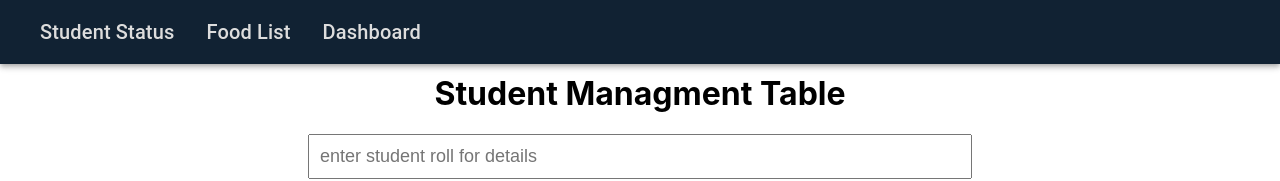
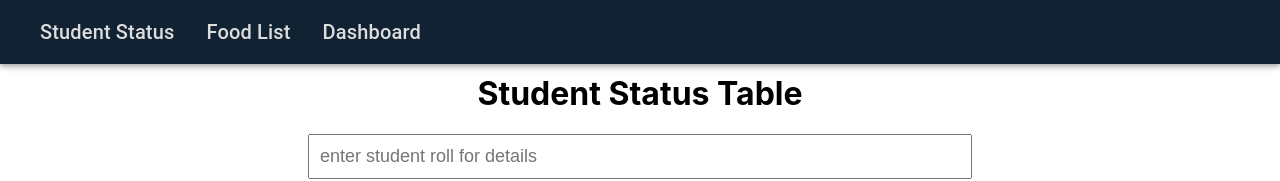
Before and after one commit to sharifok1/sharif-yda-task, a React (Create React App) app: page /StudentStatus in a window 1280 px wide. Shown: the top 181 px of the page. Built offline with nearby package versions, Linux system fonts and the light colour scheme; no server answers.

Commit message:
add text

```diff
--- a/src/Home/FoodList/FoodList.js
+++ b/src/Home/FoodList/FoodList.js
@@ -9,14 +9,14 @@ const FoodList = () => {const size = 8;
 
 //for total data length
 useEffect(()=>{
-    const url="http://localhost:5000/foods";
+    const url="https://morning-lowlands-71578.herokuapp.com/foods";
     fetch(url)
     .then(res=>res.json())
     .then(data=>setPages(Math.ceil(data.count/size)))
     },[pages]);
 
     useEffect(()=>{
-        const url = `http://localhost:5000/foods?currentPage=${currentPage}&&size=${size}`;
+        const url = `https://morning-lowlands-71578.herokuapp.com/foods?currentPage=${currentPage}&&size=${size}`;
         fetch(url)
         .then(res=>res.json())
         .then(data=>{setFoods(data.result);})
--- a/src/Home/StudentStatus/StudentStatus.js
+++ b/src/Home/StudentStatus/StudentStatus.js
@@ -30,7 +30,7 @@ const StudentStatus = () => {
 
     return (
         <div>
-            <h1 style={{marginTop:'10px'}}>Student Managment Table</h1>
+            <h1 style={{marginTop:'10px'}}>Student Status Table</h1>
             <form>
                   <input onChange={e=>setRoll(e.target.value)}
                   style={{width:'50%',padding:'10px',marginBottom:'20px',fontSize:'large'}}
```
